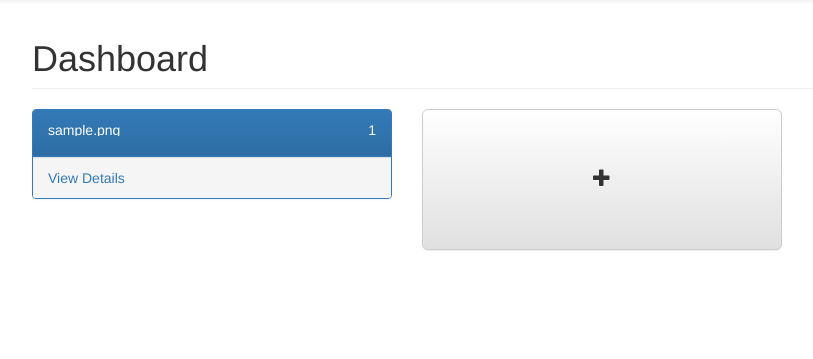
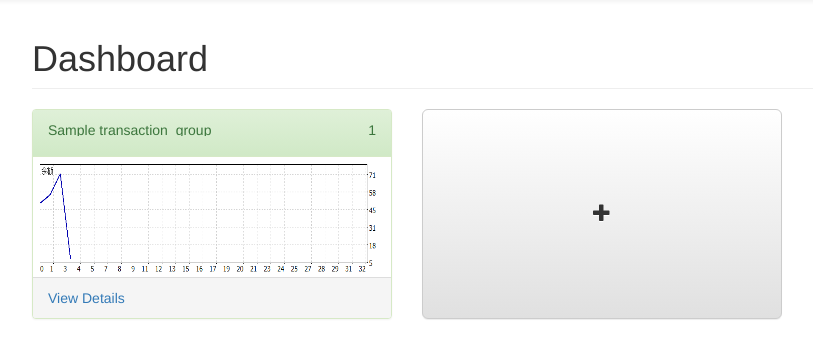
Before and after one commit to xuzhuo2012/forex, a Node server app: page /home in a window 1280 px wide. Shown: the part 51-410 px from the top of the page, without its empty margins (38-851 px from the left). Run offline with Node 20, Linux system fonts and the light colour scheme; a user stored in the database is signed in; tables that the repository leaves empty hold one stand-in row (values such as "Sample post"); some libraries are stand-ins or nearby versions.

Commit message:
minor adjust

```diff
--- a/views/home.ejs
+++ b/views/home.ejs
@@ -27,15 +27,19 @@
         <!-- /.row -->
         <div class="row">
             <% for (var i in tgs) { %>
+                <div class="col-md-4">
+                    <% if (tgs[i].pl>0) {%>
+                        <div class="panel panel-success">
+                    <%} else{%>
+                        <div class="panel panel-danger">
+                    <%}%>
 
-            <div class="col-md-4">
-                <div class="panel panel-primary">
                         <div class="panel-heading">
                             <div class="row">
                                 <div class="col-xs-9 ">
                                     <div class="huge">
                                         <p style="overflow:hidden;text-overflow:ellipsis;height:16px">
-                                        <%=tgs[i].fileName%>
+                                            <%=tgs[i].name%>
                                         </p>
                                     </div>
                                 </div>
@@ -43,6 +47,9 @@
                                     <div class="huge"><%=tgs[i].pl%></div>
                                 </div>
                             </div>
+                        </div>
+                        <div class="panel-body" style="padding:5px;height:120px">
+                            <img class="img-responsive" style="height:100%" src="./images/trend.gif" alt=""/>
                         </div>
                         <a href="#">
                             <div class="panel-footer">
@@ -55,8 +62,8 @@
                 </div>
             <%}%>
 
-            <div class="col-md-4" style="height:161px" >
-                <button type="button" class="btn btn-default btn-lg btn-block" style="height:141px"
+            <div class="col-md-4" style="height:210px" >
+                <button type="button" class="btn btn-default btn-lg btn-block" style="height:100%"
                         data-toggle="modal" data-target="#newTG" data-backdrop="static">
                     <span class="glyphicon glyphicon-plus" aria-hidden="true"></span>
                 </button>
@@ -66,6 +73,7 @@
         <!-- /.row -->
     </div>
     <!-- /#page-wrapper -->
+    </div>
 </div>
 <!-- /#wrapper -->
 
--- a/views/javascripts/fxcm_xlsx_parser.js
+++ b/views/javascripts/fxcm_xlsx_parser.js
@@ -128,12 +128,13 @@ function handleFile(e) {
 function submit() {
     var form = document.getElementById('newTGForm');
 
-    var params = document.createElement("input");
-    params.name = 'tg';
-    params.value = JSON.stringify(tgContent);
+    var input = document.createElement("input");
+    input.type = 'hidden';
+    input.name = 'tg';
+    input.value = JSON.stringify(tgContent);
 
 
-    form.appendChild(params);
+    form.appendChild(input);
     form.submit();
 }
 
@@ -142,6 +143,7 @@ document.getElementById('tgSelector').onchange = handleFile;
 //todo find out why $('tgSelector') doesn't work
 //todo need to disable and enable 导入按钮
 //todo find out how to clear modal dialogue content.
+
 /*
 function post() {
     var temp = document.createElement("form");
```
Lines whose indentation alone changed are shown as unchanged.
